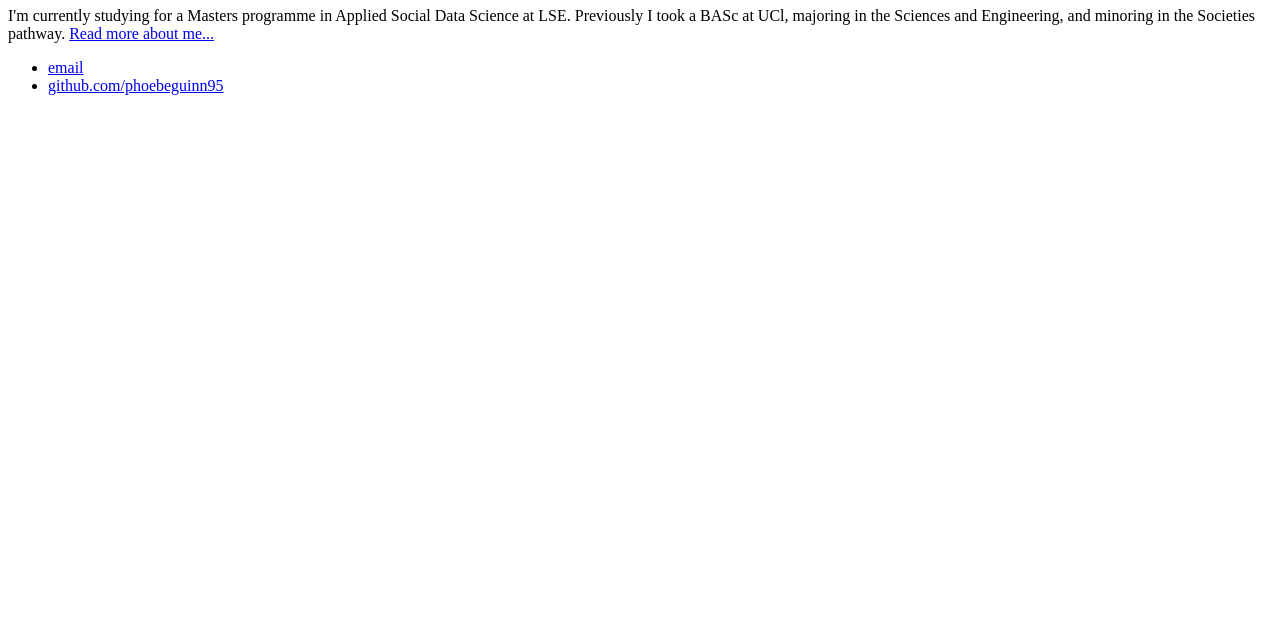
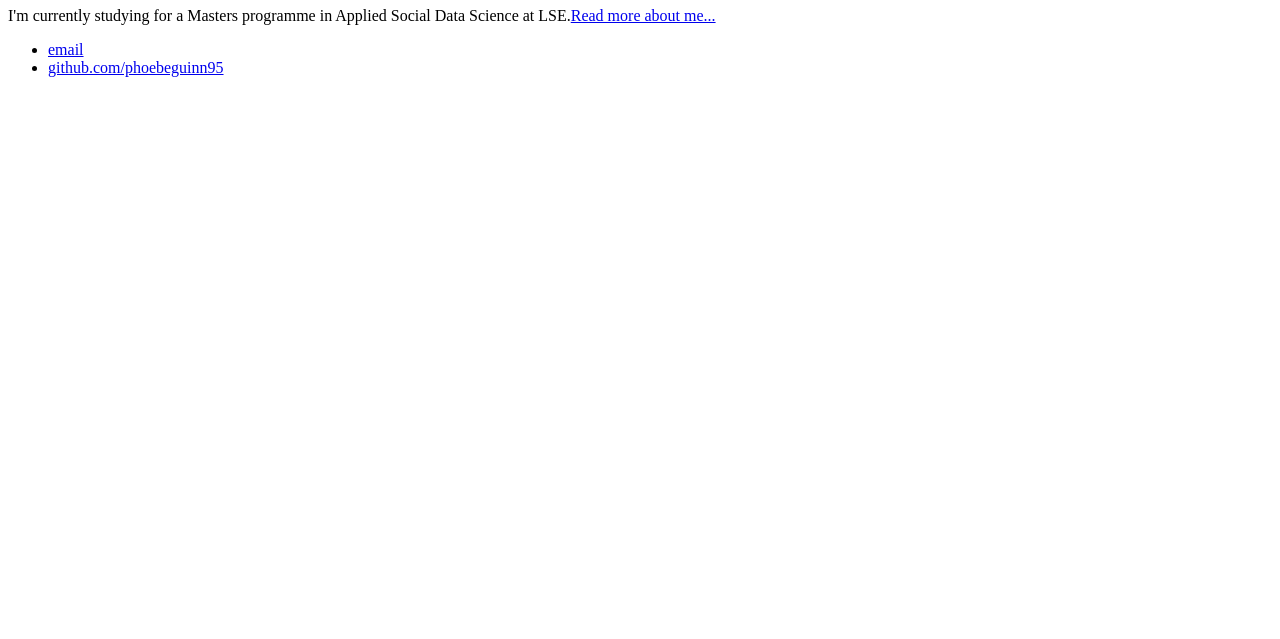
Before and after one commit to phoebeguinn95/phoebeguinn95.github.io, a plain HTML site: page index.html in a window 1280 px wide. Shown: the part 161-800 px from the top of the page. Drawn offline with Linux system fonts and the light colour scheme.

Commit message:
update info again

```diff
--- a/index.html
+++ b/index.html
@@ -1,7 +1,7 @@
 <!DOCTYPE html>
 <html>
 	<head>
-		<title>Phoebe Guinn, Applied Social Data Science Masters student at LSE </title>
+		<title>Phoebe Guinn</title>
 	</head>
 	<body>
 		<nav>
@@ -15,7 +15,7 @@
 		<div class="container">
     		<div class="blurb">
         		<h1>Hi there, I'm Phoebe!</h1>
-				<p>I'm currently studying for a Masters programme in Applied Social Data Science at LSE. Previously I took a BASc at UCl, majoring in the Sciences and Engineering, and minoring in the Societies pathway. <a href="/about">Read more about me...</a></p>
+				<p>I'm currently studying for a Masters programme in Applied Social Data Science at LSE.<a href="/about">Read more about me...</a></p>
     		</div><!-- /.blurb -->
 		</div><!-- /.container -->
 		<footer>
```
